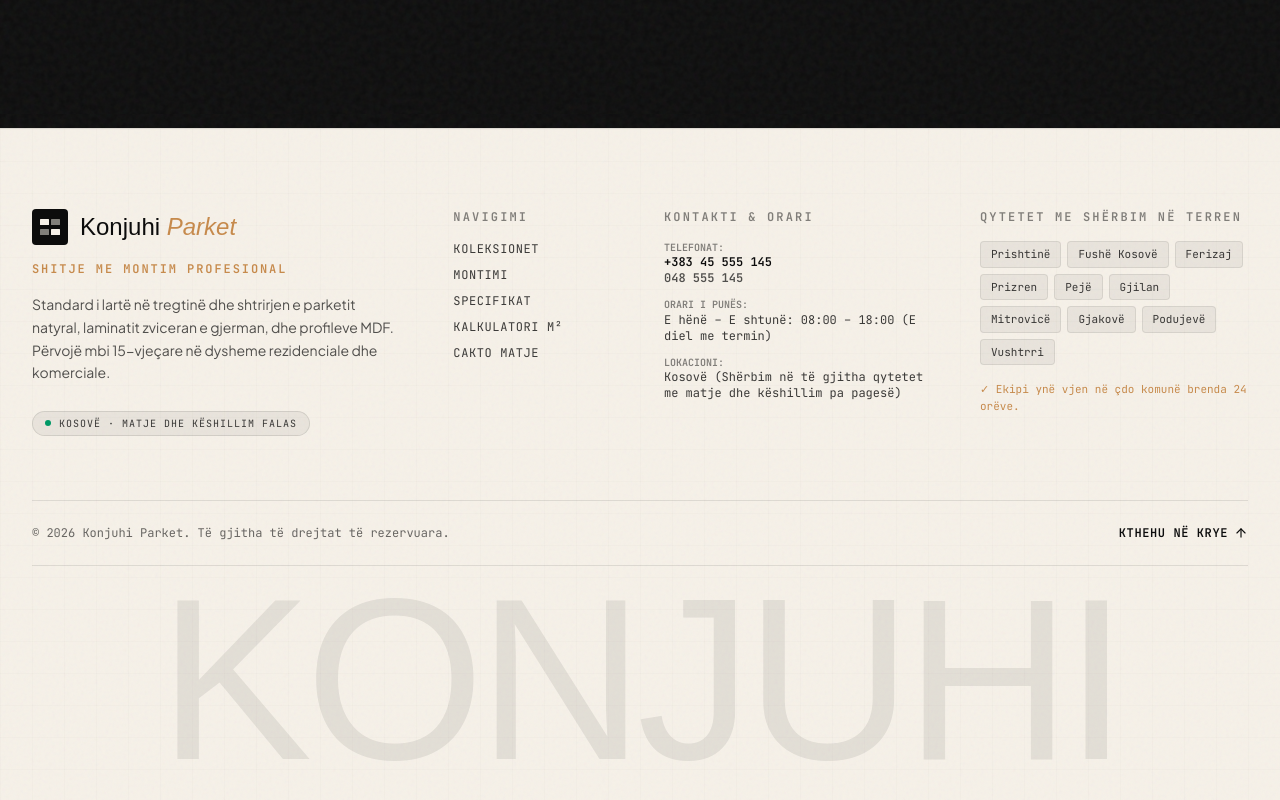
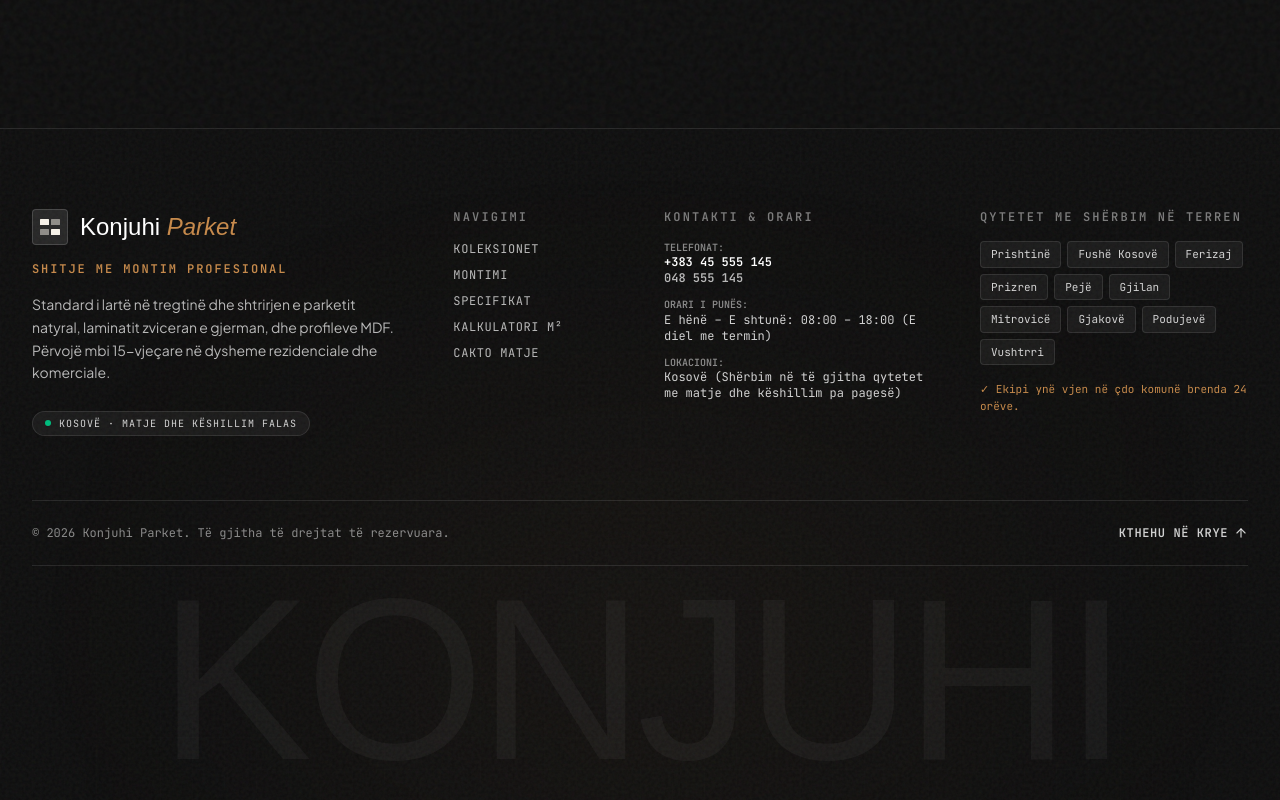
Before and after one commit to arlindi212/KonjuhiParket, a Next.js app: page / in a window 1280 px wide. Shown: the part 5857-6657 px from the top of the page. Built offline with nearby package versions, Linux system fonts and the light colour scheme; a web font is replaced by a local one.

Commit message:
style: adapt footer to luxury dark obsidian theme matching upper sections

```diff
--- a/src/components/Footer.tsx
+++ b/src/components/Footer.tsx
@@ -12,20 +12,23 @@ export const Footer: React.FC = () => {
   };
 
   return (
-    <footer className="relative bg-[#f6f1e8] text-[#0c0c0c] pt-20 pb-8 pl-grain overflow-hidden border-t border-[#0c0c0c]/10">
+    <footer className="relative bg-[#0c0c0c] text-[#f6f1e8] pt-20 pb-8 pl-grain-dark overflow-hidden border-t border-white/10">
+
+      {/* Subtle Ambient Wood/Gold Background Glow */}
+      <div className="absolute bottom-0 left-1/2 -translate-x-1/2 w-[700px] h-[350px] bg-[#c68a4c]/5 rounded-full blur-[140px] pointer-events-none" />
 
       {/* Parquet Pattern Overlay */}
-      <div className="absolute inset-0 bg-parquet-pattern opacity-30 pointer-events-none" />
+      <div className="absolute inset-0 bg-parquet-pattern opacity-10 pointer-events-none invert" />
 
       <div className="max-w-7xl mx-auto px-4 sm:px-6 lg:px-8 relative z-10">
 
         {/* Main Footer Grid */}
-        <div className="grid grid-cols-1 md:grid-cols-2 lg:grid-cols-12 gap-10 lg:gap-12 pb-16 border-b border-[#0c0c0c]/10">
+        <div className="grid grid-cols-1 md:grid-cols-2 lg:grid-cols-12 gap-10 lg:gap-12 pb-16 border-b border-white/10">
 
           {/* Column 1: Brand & USP */}
           <div className="lg:col-span-4 space-y-4">
             <div className="flex items-center gap-3">
-              <div className="w-9 h-9 rounded-sm bg-[#0c0c0c] text-[#f6f1e8] flex items-center justify-center">
+              <div className="w-9 h-9 rounded-sm bg-white/10 border border-white/15 text-[#f6f1e8] flex items-center justify-center">
                 <div className="w-5 h-5 flex flex-col justify-between py-0.5">
                   <div className="flex gap-0.5 h-1.5">
                     <div className="w-1/2 bg-[#f6f1e8] rounded-[0.5px]"></div>
@@ -38,7 +41,7 @@ export const Footer: React.FC = () => {
                 </div>
               </div>
 
-              <span className="font-serif text-2xl text-[#0c0c0c] leading-none">
+              <span className="font-serif text-2xl text-white leading-none">
                 Konjuhi <span className="italic text-[#c68a4c]">Parket</span>
               </span>
             </div>
@@ -47,13 +50,13 @@ export const Footer: React.FC = () => {
               {BUSINESS_INFO.usp}
             </p>
 
-            <p className="text-sm text-[#0c0c0c]/70 leading-relaxed max-w-sm">
+            <p className="text-sm text-white/70 leading-relaxed max-w-sm">
               Standard i lartë në tregtinë dhe shtrirjen e parketit natyral, laminatit zviceran e gjerman, dhe profileve MDF. Përvojë mbi 15-vjeçare në dysheme rezidenciale dhe komerciale.
             </p>
 
             <div className="pt-2">
-              <span className="inline-flex items-center gap-2 px-3 py-1 rounded-full bg-[#0c0c0c]/5 border border-[#0c0c0c]/10 text-[10px] font-mono uppercase tracking-widest text-[#0c0c0c]/80">
-                <span className="w-1.5 h-1.5 rounded-full bg-emerald-600"></span>
+              <span className="inline-flex items-center gap-2 px-3 py-1 rounded-full bg-white/5 border border-white/10 text-[10px] font-mono uppercase tracking-widest text-white/80">
+                <span className="w-1.5 h-1.5 rounded-full bg-emerald-500"></span>
                 Kosovë · Matje dhe Këshillim Falas
               </span>
             </div>
@@ -61,10 +64,10 @@ export const Footer: React.FC = () => {
 
           {/* Column 2: Navigation Links */}
           <div className="lg:col-span-2 space-y-4">
-            <span className="font-mono text-xs uppercase tracking-[0.18em] text-[#0c0c0c]/50 block font-semibold">
+            <span className="font-mono text-xs uppercase tracking-[0.18em] text-white/45 block font-semibold">
               Navigimi
             </span>
-            <ul className="space-y-2.5 font-mono text-xs uppercase tracking-wider text-[#0c0c0c]/80">
+            <ul className="space-y-2.5 font-mono text-xs uppercase tracking-wider text-white/70">
               <li>
                 <a href="#koleksionet" className="hover:text-[#c68a4c] transition-colors">
                   Koleksionet
@@ -95,37 +98,37 @@ export const Footer: React.FC = () => {
 
           {/* Column 3: Contact & Hours */}
           <div className="lg:col-span-3 space-y-4">
-            <span className="font-mono text-xs uppercase tracking-[0.18em] text-[#0c0c0c]/50 block font-semibold">
+            <span className="font-mono text-xs uppercase tracking-[0.18em] text-white/45 block font-semibold">
               Kontakti & Orari
             </span>
             <div className="space-y-2.5 sm:space-y-3 font-mono text-xs">
-              <div className="flex justify-between items-start py-2 border-b border-[#0c0c0c]/8 sm:border-0 sm:py-0 sm:block">
-                <span className="text-[#0c0c0c]/50 block text-[10px] uppercase font-semibold">Telefonat:</span>
+              <div className="flex justify-between items-start py-2 border-b border-white/10 sm:border-0 sm:py-0 sm:block">
+                <span className="text-white/50 block text-[10px] uppercase font-semibold">Telefonat:</span>
                 <div className="text-right sm:text-left">
-                  <a href={`tel:${BUSINESS_INFO.phones.primaryRaw}`} className="text-[#0c0c0c] font-bold sm:font-semibold hover:text-[#c68a4c] block">
+                  <a href={`tel:${BUSINESS_INFO.phones.primaryRaw}`} className="text-white font-bold sm:font-semibold hover:text-[#c68a4c] block">
                     {BUSINESS_INFO.phones.primary}
                   </a>
-                  <a href={`tel:${BUSINESS_INFO.phones.secondaryRaw}`} className="text-[#0c0c0c] font-semibold hover:text-[#c68a4c] block text-[11px] sm:text-xs text-[#0c0c0c]/70">
+                  <a href={`tel:${BUSINESS_INFO.phones.secondaryRaw}`} className="text-white/70 font-semibold hover:text-[#c68a4c] block text-[11px] sm:text-xs">
                     {BUSINESS_INFO.phones.secondary}
                   </a>
                 </div>
               </div>
 
-              <div className="flex justify-between items-start py-2 border-b border-[#0c0c0c]/8 sm:border-0 sm:py-0 sm:block">
-                <span className="text-[#0c0c0c]/50 block text-[10px] uppercase font-semibold">Orari i Punës:</span>
-                <p className="text-[#0c0c0c]/80 text-right sm:text-left text-[11px] sm:text-xs max-w-[210px] sm:max-w-none">{BUSINESS_INFO.workingHours}</p>
+              <div className="flex justify-between items-start py-2 border-b border-white/10 sm:border-0 sm:py-0 sm:block">
+                <span className="text-white/50 block text-[10px] uppercase font-semibold">Orari i Punës:</span>
+                <p className="text-white/80 text-right sm:text-left text-[11px] sm:text-xs max-w-[210px] sm:max-w-none">{BUSINESS_INFO.workingHours}</p>
               </div>
 
               <div className="flex justify-between items-start py-2 sm:py-0 sm:block">
-                <span className="text-[#0c0c0c]/50 block text-[10px] uppercase font-semibold">Lokacioni:</span>
-                <p className="text-[#0c0c0c]/80 text-right sm:text-left text-[11px] sm:text-xs max-w-[210px] sm:max-w-none">{BUSINESS_INFO.location}</p>
+                <span className="text-white/50 block text-[10px] uppercase font-semibold">Lokacioni:</span>
+                <p className="text-white/80 text-right sm:text-left text-[11px] sm:text-xs max-w-[210px] sm:max-w-none">{BUSINESS_INFO.location}</p>
               </div>
             </div>
           </div>
 
           {/* Column 4: Kosovo Cities Served */}
           <div className="lg:col-span-3 space-y-4">
-            <span className="font-mono text-xs uppercase tracking-[0.18em] text-[#0c0c0c]/50 block font-semibold">
+            <span className="font-mono text-xs uppercase tracking-[0.18em] text-white/45 block font-semibold">
               Qytetet me Shërbim në Terren
             </span>
 
@@ -134,7 +137,7 @@ export const Footer: React.FC = () => {
               <button
                 type="button"
                 onClick={() => setShowCities((prev) => !prev)}
-                className="w-full py-3 px-4 rounded-xl bg-white border border-[#0c0c0c]/12 flex items-center justify-between font-mono text-xs uppercase tracking-wider text-[#0c0c0c] font-semibold shadow-xs hover:border-[#c68a4c] transition-all cursor-pointer select-none"
+                className="w-full py-3 px-4 rounded-xl bg-[#161616] border border-white/15 flex items-center justify-between font-mono text-xs uppercase tracking-wider text-white font-semibold shadow-xs hover:border-[#c68a4c] transition-all cursor-pointer select-none"
               >
                 <span className="flex items-center gap-2">
                   <MapPin className="w-4 h-4 text-[#c68a4c]" />
@@ -156,7 +159,7 @@ export const Footer: React.FC = () => {
                     {CITIES_SERVED.map((c) => (
                       <span
                         key={c.city}
-                        className="px-2.5 py-2 rounded-lg bg-[#0c0c0c]/5 border border-[#0c0c0c]/8 text-[11px] font-mono text-[#0c0c0c]/80 text-center flex items-center justify-center gap-1.5"
+                        className="px-2.5 py-2 rounded-lg bg-white/[0.05] border border-white/10 text-[11px] font-mono text-white/85 text-center flex items-center justify-center gap-1.5"
                       >
                         <span className="w-1.5 h-1.5 rounded-full bg-[#c68a4c] shrink-0"></span>
                         <span>{c.city}</span>
@@ -176,7 +179,7 @@ export const Footer: React.FC = () => {
                 {CITIES_SERVED.map((c) => (
                   <span
                     key={c.city}
-                    className="px-2.5 py-1 rounded bg-[#0c0c0c]/5 border border-[#0c0c0c]/8 text-[11px] font-mono text-[#0c0c0c]/80"
+                    className="px-2.5 py-1 rounded bg-white/[0.05] border border-white/10 text-[11px] font-mono text-white/80 hover:text-white hover:border-[#c68a4c] transition-colors"
                   >
                     {c.city}
                   </span>
@@ -191,7 +194,7 @@ export const Footer: React.FC = () => {
         </div>
 
         {/* Footer Sub-row */}
-        <div className="py-6 flex flex-col sm:flex-row items-center justify-between text-xs font-mono text-[#0c0c0c]/60 border-b border-[#0c0c0c]/10 gap-4">
+        <div className="py-6 flex flex-col sm:flex-row items-center justify-between text-xs font-mono text-white/50 border-b border-white/10 gap-4">
           <p>
             © 2026 {BUSINESS_INFO.name}. Të gjitha të drejtat të rezervuara.
           </p>
@@ -199,7 +202,7 @@ export const Footer: React.FC = () => {
           <button
             type="button"
             onClick={scrollToTop}
-            className="flex items-center gap-1.5 text-[#0c0c0c] hover:text-[#c68a4c] uppercase tracking-wider font-semibold transition-colors cursor-pointer"
+            className="flex items-center gap-1.5 text-white/80 hover:text-[#c68a4c] uppercase tracking-wider font-semibold transition-colors cursor-pointer"
           >
             <span>Kthehu në krye</span>
             <ArrowUp className="w-3.5 h-3.5" />
@@ -208,7 +211,7 @@ export const Footer: React.FC = () => {
 
         {/* Giant Editorial Watermark: KONJUHI */}
         <div className="w-full text-center overflow-hidden pt-6 pb-2 pointer-events-none select-none">
-          <span className="font-serif text-[18vw] leading-[0.78] tracking-[-0.03em] font-normal text-[#0c0c0c]/[0.08] block uppercase">
+          <span className="font-serif text-[18vw] leading-[0.78] tracking-[-0.03em] font-normal text-white/[0.04] block uppercase">
             KONJUHI
           </span>
         </div>
```
